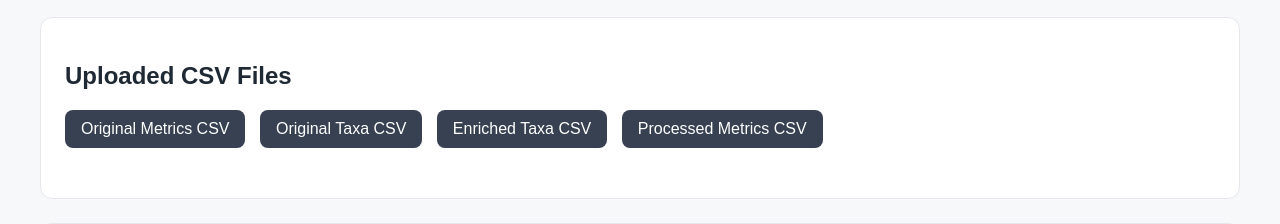
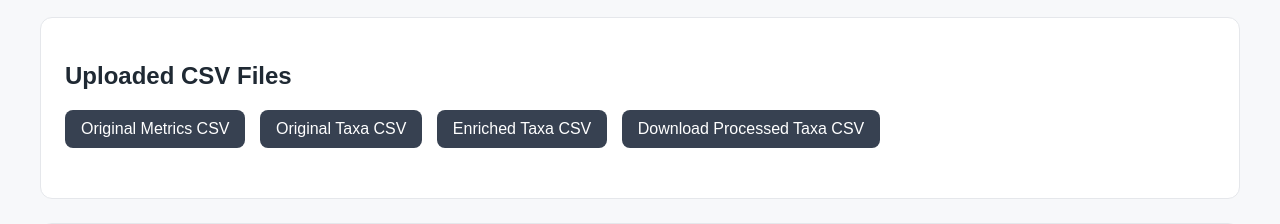
Before and after one commit to pauline-ogrodzki-frx/frx-report-generator, a Django app: page /reports/1/ in a window 1280 px wide. Shown: the part 1189-1413 px from the top of the page. Run offline with Django 5.2, Linux system fonts and the light colour scheme; a user stored in the database is signed in; tables that the repository leaves empty hold one stand-in row (values such as "Sample post").

Commit message:
Add secure report and CSV download views

```diff
--- a/reports/urls.py
+++ b/reports/urls.py
@@ -10,6 +10,8 @@ from .views import (
     mark_missing_taxon_resolved,
     create_taxon_definition_from_missing,
     platform_dashboard,
+    download_generated_pdf,
+    download_processed_taxa_csv,
 )
 
 urlpatterns = [
@@ -54,6 +56,16 @@ urlpatterns = [
         name="missing_taxon_detail",
     ),
     path(
+        "<int:report_id>/download-pdf/",
+        download_generated_pdf,
+        name="download_generated_pdf",
+    ),
+    path(
+        "<int:report_id>/download-processed-taxa/",
+        download_processed_taxa_csv,
+        name="download_processed_taxa_csv",
+    ),
+    path(
         "<int:report_id>/",
         report_detail,
         name="report_detail",
--- a/reports/views.py
+++ b/reports/views.py
@@ -11,11 +11,11 @@ from django.contrib.auth.decorators import login_required
 from django.utils import timezone
 from django.db.models import Count, Max
 from django.urls import reverse
-from django.http import HttpResponseRedirect
+from django.http import HttpResponseRedirect, FileResponse, Http404
 
 
 from .forms import ReportCreateForm
-from .models import Report, ReportType, UploadedCSV, MissingTaxonDefinition
+from .models import Report, ReportType, UploadedCSV, MissingTaxonDefinition, GeneratedReport
 from .services.taxa_description_service import enrich_taxa_csv
 from .services.pdf_report_service import generate_pdf_with_existing_builder
 
@@ -341,3 +341,44 @@ def create_taxon_definition_from_missing(request, taxonomy_name):
             "existing_definition": existing_definition,
         },
     )
+
+@login_required
+def download_generated_pdf(request, report_id):
+    report = get_object_or_404(Report, id=report_id)
+
+    generated_report = (
+        GeneratedReport.objects
+        .filter(report=report)
+        .order_by("-id")
+        .first()
+    )
+
+    if not generated_report or not generated_report.pdf_file:
+        raise Http404("Generated PDF not found.")
+
+    return FileResponse(
+        generated_report.pdf_file.open("rb"),
+        as_attachment=True,
+        filename=f"{report.kit_id}_FRX_Report.pdf",
+    )
+
+
+@login_required
+def download_processed_taxa_csv(request, report_id):
+    report = get_object_or_404(Report, id=report_id)
+
+    uploaded_csv = (
+        UploadedCSV.objects
+        .filter(report=report)
+        .order_by("-id")
+        .first()
+    )
+
+    if not uploaded_csv or not uploaded_csv.processed_taxa_csv:
+        raise Http404("Processed taxa CSV not found.")
+
+    return FileResponse(
+        uploaded_csv.processed_taxa_csv.open("rb"),
+        as_attachment=True,
+        filename=f"{report.kit_id}_processed_taxa.csv",
+    )
--- a/templates/reports/report_detail.html
+++ b/templates/reports/report_detail.html
@@ -72,11 +72,7 @@
     <h2>Generated PDF</h2>
 
     {% if report.generated_pdf.pdf_file %}
-        <a
-            class="button"
-            href="{{ report.generated_pdf.pdf_file.url }}"
-            target="_blank"
-        >
+        <a class="button" href="{% url 'download_generated_pdf' report.id %}">
             Download Generated PDF
         </a>
     {% else %}
@@ -116,12 +112,8 @@
             {% endif %}
 
             {% if report.uploaded_csvs.processed_metrics_csv %}
-                <a
-                    class="button secondary"
-                    href="{{ report.uploaded_csvs.processed_metrics_csv.url }}"
-                    target="_blank"
-                >
-                    Processed Metrics CSV
+                <a class="button secondary" href="{% url 'download_processed_taxa_csv' report.id %}">
+                    Download Processed Taxa CSV
                 </a>
             {% endif %}
         </p>
```
